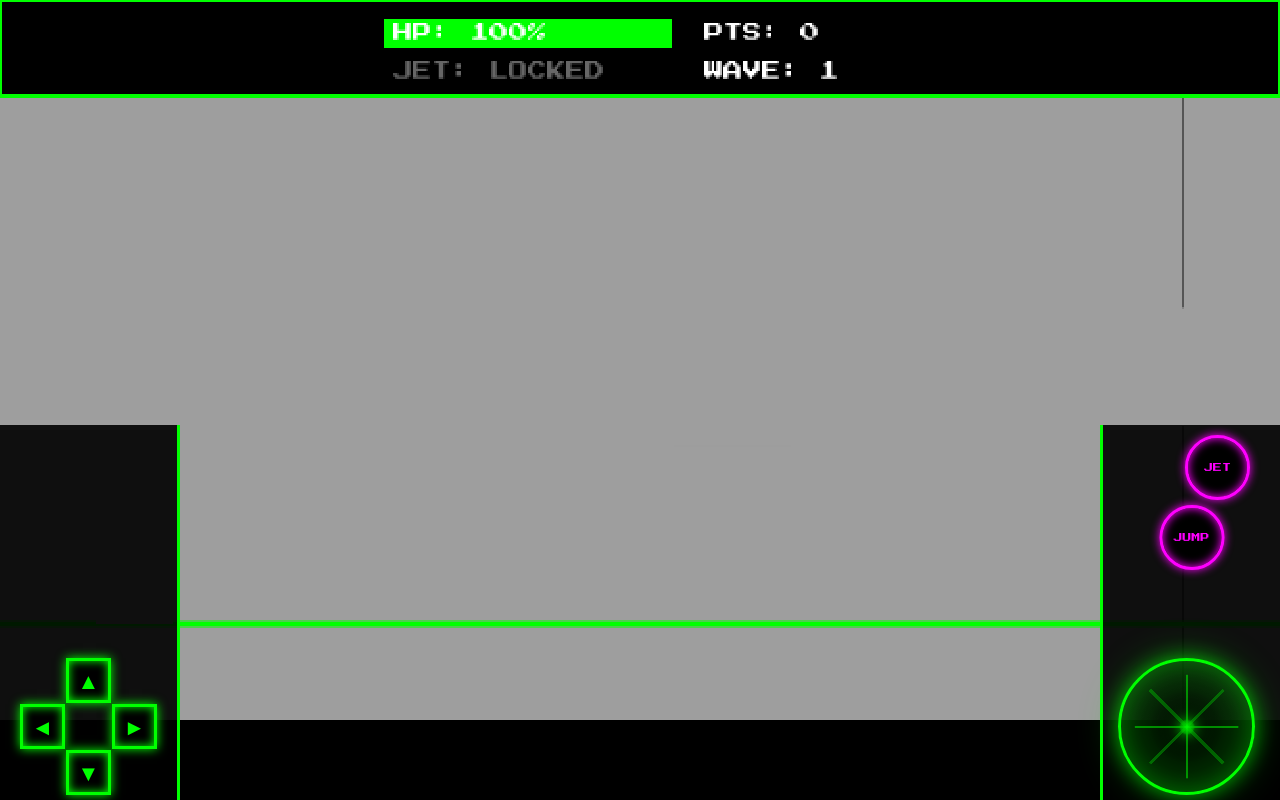
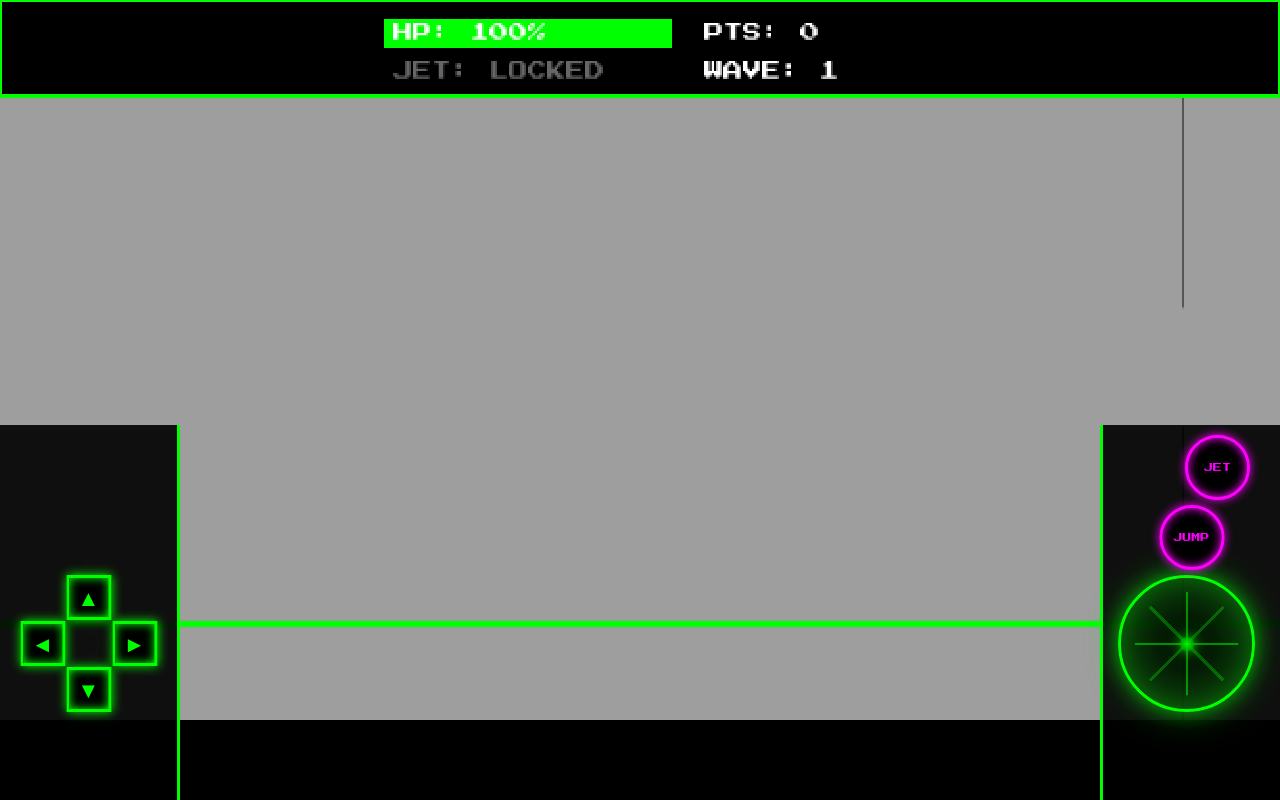
Before and after one commit to neon-bread/chonx25, a plain HTML site: page index.html in a window 1280 px wide. Both pictures are taken after a click on the button "START GAME". Drawn offline with Linux system fonts and the light colour scheme.

Commit message:
Update index.html

```diff
--- a/index.html
+++ b/index.html
@@ -176,9 +176,6 @@
             border-right: 3px solid #00ff00;
             z-index: 50;
             display: none;
-            align-items: flex-end;
-            justify-content: center;
-            padding-bottom: 5px;
         }
 
         #leftControls.active {
@@ -204,9 +201,12 @@
         }
 
         .dpad {
-            position: relative;
+            position: absolute;
             width: 137px;
             height: 137px;
+            top: 150px;
+            left: 50%;
+            transform: translateX(-50%);
         }
 
         .dpad-btn {
@@ -241,7 +241,7 @@
         #fireDial {
             position: absolute;
             right: 25px;
-            bottom: 5px;
+            top: 150px;
             width: 137px;
             height: 137px;
             background:
```
